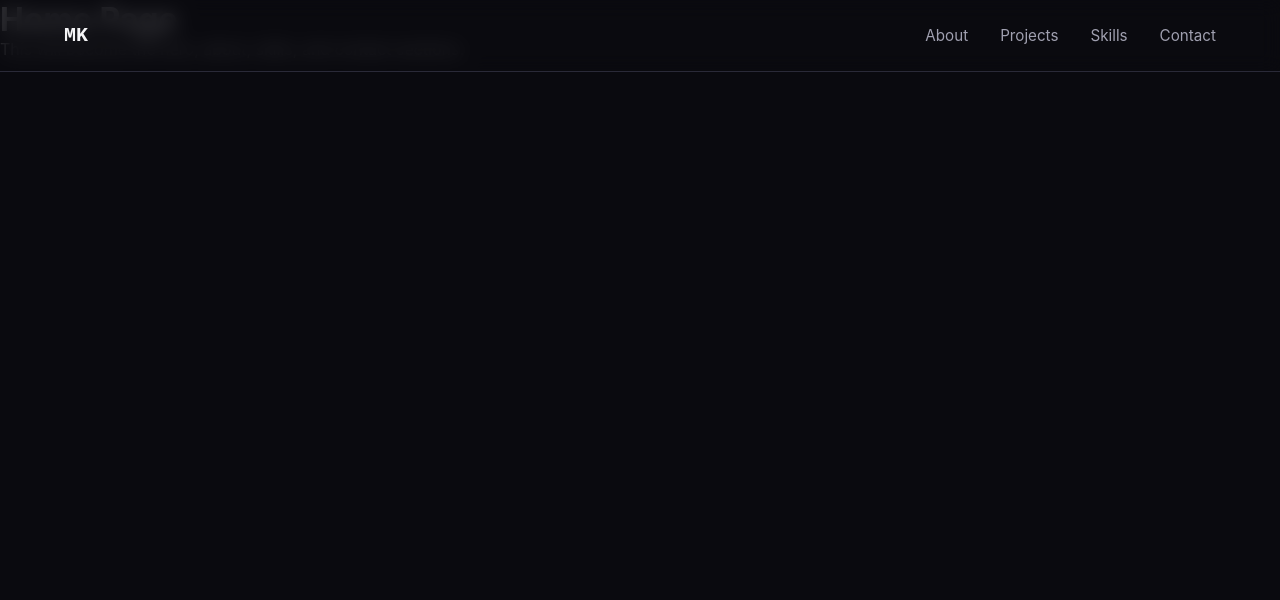
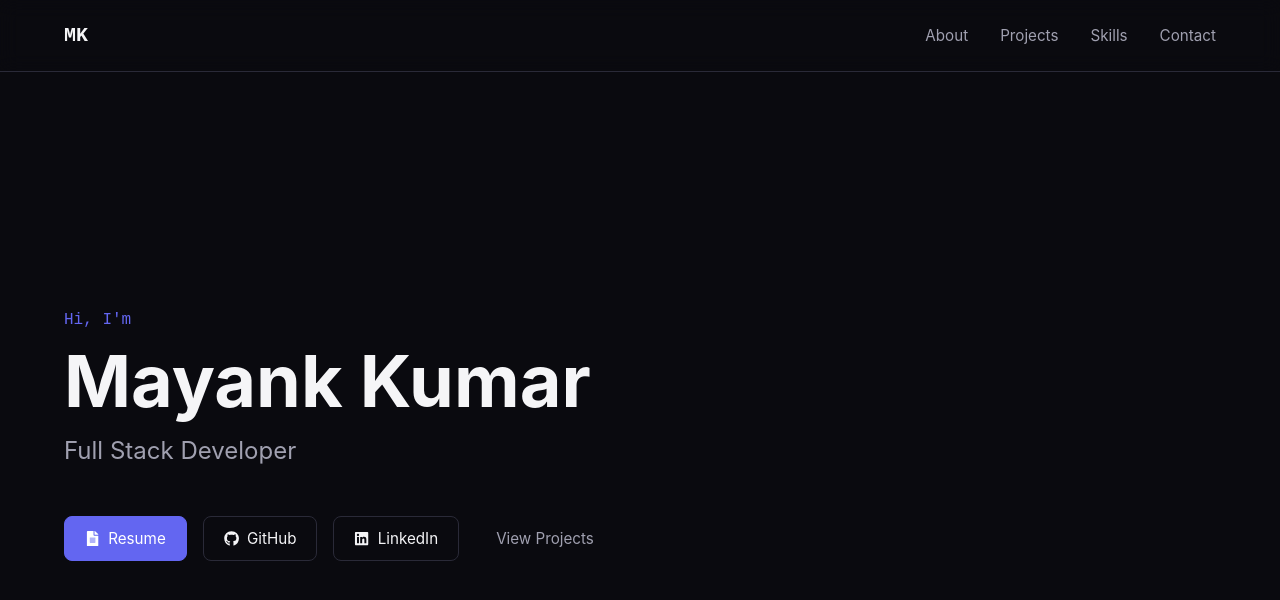
Before and after one commit to Mayankkvv/portfolio, a React app: page / in a window 1280 px wide. Shown: the top 600 px of the page. Built offline with nearby package versions, Linux system fonts and the light colour scheme; the HTML template or start-up script is replaced by a standard one.

Commit message:
Add animated Hero section with rotating subtitle

```diff
--- /dev/null
+++ b/src/components/Hero.css
@@ -0,0 +1,75 @@
+.hero {
+  min-height: 100vh;
+  display: flex;
+  align-items: center;
+  padding: 0 24px;
+  padding-top: var(--spacing-nav-height);
+  max-width: var(--max-content-width);
+  margin: 0 auto;
+}
+
+.hero-content {
+  max-width: 700px;
+}
+
+.hero-greeting {
+  color: var(--color-accent);
+  font-family: var(--font-mono);
+  font-size: 1rem;
+  margin-bottom: 12px;
+}
+
+.hero-name {
+  font-size: clamp(2.5rem, 6vw, 4.5rem);
+  font-weight: 700;
+  line-height: 1.1;
+  margin-bottom: 16px;
+}
+
+.hero-role {
+  font-size: clamp(1.1rem, 2.5vw, 1.5rem);
+  color: var(--color-text-secondary);
+  min-height: 2em;
+  margin-bottom: 32px;
+}
+
+.hero-actions {
+  display: flex;
+  flex-wrap: wrap;
+  gap: 16px;
+}
+
+.hero-btn {
+  display: inline-flex;
+  align-items: center;
+  gap: 8px;
+  padding: 12px 20px;
+  border-radius: 8px;
+  border: 1px solid var(--color-border);
+  color: var(--color-text-primary);
+  text-decoration: none;
+  font-size: 0.95rem;
+  transition: all 0.2s ease;
+}
+
+.hero-btn:hover {
+  border-color: var(--color-accent);
+  color: var(--color-accent-hover);
+}
+
+.hero-btn-primary {
+  background: var(--color-accent);
+  border-color: var(--color-accent);
+  color: white;
+}
+
+.hero-btn-primary:hover {
+  background: var(--color-accent-hover);
+  border-color: var(--color-accent-hover);
+  color: white;
+}
+
+.hero-btn-ghost {
+  border-color: transparent;
+  color: var(--color-text-secondary);
+}
--- /dev/null
+++ b/src/components/Hero.jsx
@@ -0,0 +1,59 @@
+import { motion } from 'framer-motion'
+import { FaGithub, FaLinkedin, FaFileAlt } from 'react-icons/fa'
+import useRotatingText from '../hooks/useRotatingText'
+import './Hero.css'
+
+const roles = [
+  'Software Engineer',
+  'Backend Engineer',
+  'Full Stack Developer',
+  'AI Engineer',
+  'ML Engineer',
+  'Agentic AI Builder',
+  'System Design Enthusiast',
+]
+
+function Hero() {
+  const currentRole = useRotatingText(roles, 2200)
+
+  return (
+    <section className="hero">
+      <motion.div
+        className="hero-content"
+        initial={{ opacity: 0, y: 24 }}
+        animate={{ opacity: 1, y: 0 }}
+        transition={{ duration: 0.7, ease: 'easeOut' }}
+      >
+        <p className="hero-greeting">Hi, I'm</p>
+        <h1 className="hero-name">Mayank Kumar</h1>
+
+        <motion.p
+          key={currentRole}
+          className="hero-role"
+          initial={{ opacity: 0, y: 8 }}
+          animate={{ opacity: 1, y: 0 }}
+          transition={{ duration: 0.4 }}
+        >
+          {currentRole}
+        </motion.p>
+
+        <div className="hero-actions">
+          <a href="/resume.pdf" className="hero-btn hero-btn-primary" target="_blank" rel="noreferrer">
+            <FaFileAlt /> Resume
+          </a>
+          <a href="https://github.com/Mayankkvv" className="hero-btn" target="_blank" rel="noreferrer">
+            <FaGithub /> GitHub
+          </a>
+          <a href="#" className="hero-btn" target="_blank" rel="noreferrer">
+            <FaLinkedin /> LinkedIn
+          </a>
+          <a href="#projects" className="hero-btn hero-btn-ghost">
+            View Projects
+          </a>
+        </div>
+      </motion.div>
+    </section>
+  )
+}
+
+export default Hero
--- /dev/null
+++ b/src/hooks/useRotatingText.js
@@ -0,0 +1,16 @@
+import { useState, useEffect } from 'react'
+
+function useRotatingText(words, intervalMs = 2000) {
+  const [index, setIndex] = useState(0)
+
+  useEffect(() => {
+    const timer = setInterval(() => {
+      setIndex((prev) => (prev + 1) % words.length)
+    }, intervalMs)
+    return () => clearInterval(timer)
+  }, [words, intervalMs])
+
+  return words[index]
+}
+
+export default useRotatingText
--- a/src/pages/Home.jsx
+++ b/src/pages/Home.jsx
@@ -1,10 +1,11 @@
+import Hero from '../components/Hero'
+
 function Home() {
   return (
     <div>
-      <h1>Home Page</h1>
-      <p>This will become the hero, about, skills, and contact sections.</p>
+      <Hero />
     </div>
-  );
+  )
 }
 
-export default Home;
+export default Home
```
